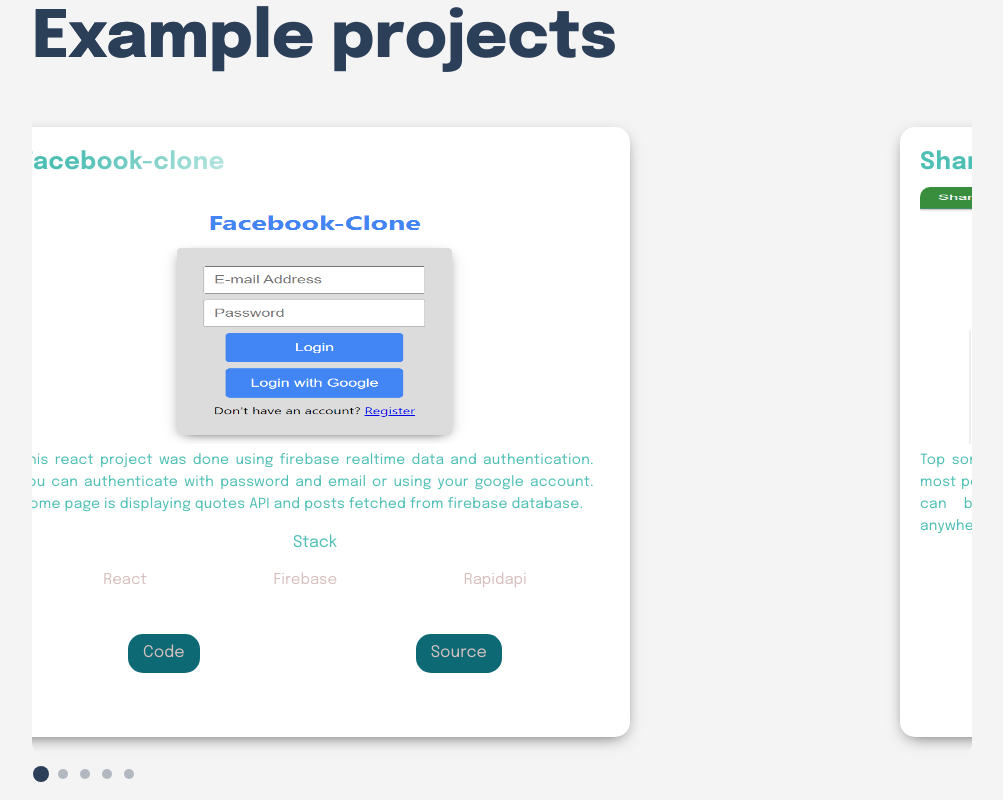
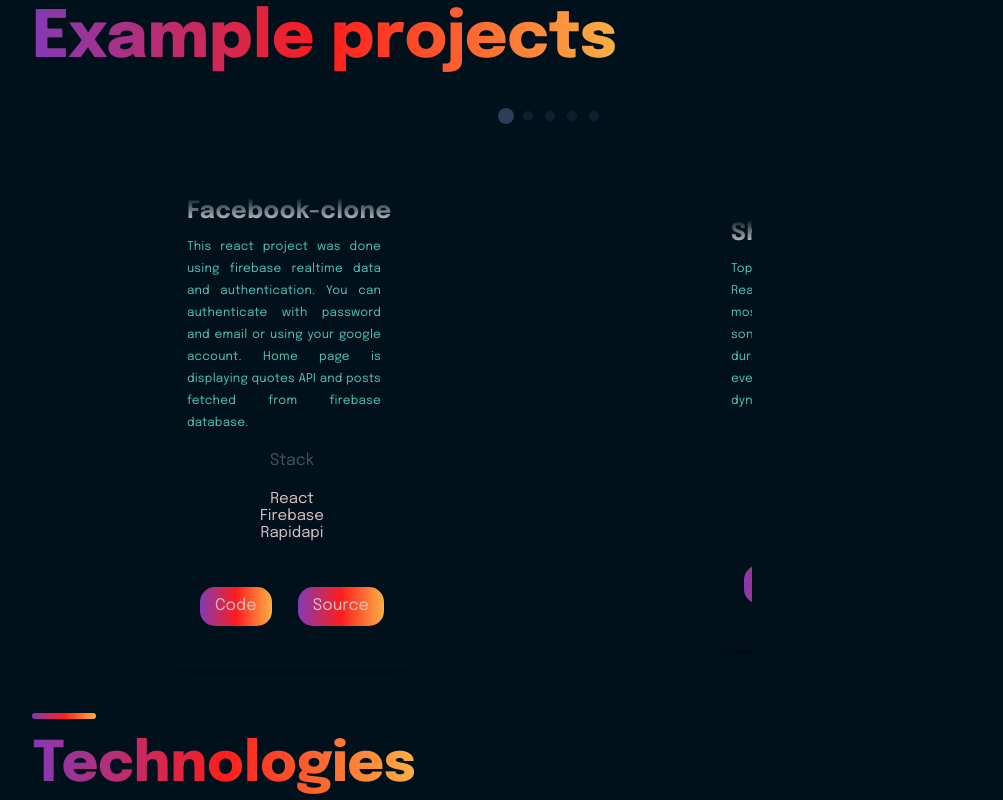
Before and after one commit to idzimbeg/portfolio, a Next.js app: page / in a window 1280 px wide. Shown: the part 920-1720 px from the top of the page, without its empty margins (88-1091 px from the left). Built offline with nearby package versions, Linux system fonts and the light colour scheme; a web font is replaced by a local one.

Commit message:
New design layout

```diff
--- a/src/components/Footer/FooterStyles.js
+++ b/src/components/Footer/FooterStyles.js
@@ -2,7 +2,7 @@
 
 export const FooterWrapper = styled.section`
   width: calc(100vw - 96px);
-  background: white;
+  background: #01111c;
   box-shadow: 0px 5px 17px -7px rgba(0, 0, 0, 0.75);
   max-width: 1040px;
   border-radius: 15px 5px 15px 5px;
@@ -26,7 +26,7 @@
   left: 0;
 
   &:hover {
-	color: #2c3f59;
+    color: #2c3f59;
     left: 6px;
   }
 
--- a/src/components/ProjectTimeLine/ProjectTimeLine.js
+++ b/src/components/ProjectTimeLine/ProjectTimeLine.js
@@ -34,7 +34,7 @@
 
     if (carouselRef.current) {
       const scrollLeft = Math.floor(
-        carouselRef.current.scrollWidth * 0.8 * (i / projects.length)
+        carouselRef.current.scrollWidth * (i / projects.length)
       );
 
       scroll(carouselRef.current, scrollLeft);
@@ -63,22 +63,32 @@
   return (
     <Section id="projects">
       <SectionTitle main>Example projects</SectionTitle>
+      <CarouselButtons>
+        {projects.map((item, index) => (
+          <CarouselButton
+            key={index}
+            index={index}
+            active={activeItem}
+            onClick={(e) => handleClick(e, index)}
+            type="button"
+          >
+            <CarouselButtonDot active={activeItem} />
+          </CarouselButton>
+        ))}
+      </CarouselButtons>
       <CarouselContainer ref={carouselRef} onScroll={handleScroll}>
-        {projects.map(
-          ({ index, image, title, description, tags, source, visits }) => (
+        {projects.map(({ index, title, description, tags, source, visits }) => (
           <>
             <CarouselMobileScrollNode
               key={index}
-                final={index === TOTAL_CAROUSEL_COUNT - 1}
+              final={index === TOTAL_CAROUSEL_COUNT}
             >
               <CarouselItem
                 key={index}
                 id={`carousel__item-${index}`}
                 active={activeItem}
-                  // onClick={(e) => handleClick(e, index)}
               >
                 <CarouselItemTitle>{title}</CarouselItemTitle>
-                  <Img src={image} />
                 <CarouselItemText>{description}</CarouselItemText>
                 <div>
                   <br />
@@ -96,22 +106,8 @@
               </CarouselItem>
             </CarouselMobileScrollNode>
           </>
-          )
-        )}
+        ))}
       </CarouselContainer>
-      <CarouselButtons>
-        {projects.map((item, index) => (
-          <CarouselButton
-            key={index}
-            index={index}
-            active={activeItem}
-            onClick={(e) => handleClick(e, index)}
-            type="button"
-          >
-            <CarouselButtonDot active={activeItem} />
-          </CarouselButton>
-        ))}
-      </CarouselButtons>
     </Section>
   );
 };
--- a/src/components/ProjectTimeLine/ProjectTimeLineStyles.js
+++ b/src/components/ProjectTimeLine/ProjectTimeLineStyles.js
@@ -1,13 +1,13 @@
 import styled from "styled-components";
 
 export const CarouselContainer = styled.ul`
-  max-width: 940px;
+  max-width: 720px;
   padding: 2rem;
   list-style: none;
   display: flex;
   border-radius: 15px;
-  justify-content: space-around;
-  height: 65rem;
+  height: 50rem;
+  align-items: center;
 
   margin-left: 32px;
   &:first-of-type {
@@ -30,15 +30,17 @@
 `;
 export const CarouselMobileScrollNode = styled.div`
   display: flex;
-  min-width: ${({ final }) => (final ? `100%;` : `100%`)};
+  align-items: center;
+  justify-content: center;
+  min-width: ${({ final }) => (final ? `100%;` : `80%`)};
 `;
 
 export const CarouselItem = styled.div`
-  background: white;
+  background: #01111c;
   box-shadow: 0px 5px 17px -7px rgba(0, 0, 0, 0.75);
   border-radius: 15px;
   padding: 2rem;
-  width: 70%;
+  width: 46%;
 
   @media ${(props) => props.theme.breakpoints.md} {
     max-width: 50%;
@@ -47,7 +49,7 @@
   @media ${(props) => props.theme.breakpoints.sm} {
     margin-left: 32px;
     min-width: 75%;
-    background: #FFF;
+    background: #01111c;
     padding: 4px;
     align-content: start;
     scroll-snap-align: start;
@@ -57,7 +59,7 @@
     height: fit-content;
 
     ${(props) =>
-      props.active === props.index ? `opacity: 1` : `opacity: 0.8`};
+      props.active === props.index ? `opacity: 1` : `opacity: 0.9`};
   }
 `;
 
@@ -68,10 +70,11 @@
   letter-spacing: 0.02em;
   display: flex;
   background: linear-gradient(
-    121.57deg,
-    #4EBFB4 10%,
-    rgba(255, 255, 255, 0.75) 53.15%
+    180deg,
+    #01111c 2%,
+    rgba(255, 255, 255, 0.75) 76%
   );
+
   -webkit-background-clip: text;
   -webkit-text-fill-color: transparent;
   margin-bottom: 8px;
@@ -89,10 +92,10 @@
 `;
 
 export const CarouselItemText = styled.p`
-  font-size: 14px;
+  font-size: 12px;
   line-height: 22px;
   letter-spacing: 0.02em;
-  color: #4EBFB4;
+  color: #4ebfb4;
   padding-right: 16px;
   text-align: justify;
 
@@ -108,12 +111,8 @@
   }
 `;
 export const CarouselButtons = styled.div`
-  // width: 288px;
-
-  // display: none;
-  // visibility: hidden;
-
   display: flex;
+  justify-content: center;
   visibility: visible;
   margin-bottom: 48px;
   @media ${(props) => props.theme.breakpoints.sm} {
@@ -146,10 +145,10 @@
 `;
 
 export const Img = styled.img`
-  width: 100%;
+  width: 75%;
   height: 45%;
+  padding-left: 4rem;
   object-fit: center;
-  border-radius: 10px;
   overflow: hidden;
 `;
 export const TitleContent = styled.div`
@@ -168,6 +167,7 @@
     display: flex;
     flex-direction: column;
     justify-items: space-around;
+    align-items: center;
   }
 `;
 
@@ -175,24 +175,43 @@
   color: #d4c0c0;
   font-size: 1.6rem;
   padding: 1rem 1.5rem;
-  background: #0d6973;
+  background: linear-gradient(
+    90deg,
+    rgba(131, 58, 180, 1) 0%,
+    rgba(253, 29, 29, 1) 50%,
+    rgba(252, 176, 69, 1) 100%
+  );
   border-radius: 15px;
   transition: 0.5s;
   cursor: pointer;
   &:hover {
-    background: #2c3f59;
+    background: linear-gradient(
+      10deg,
+      rgba(131, 58, 180, 1) 0%,
+      rgba(253, 29, 29, 1) 50%,
+      rgba(252, 176, 69, 1) 100%
+    );
   }
   @media ${(props) => props.theme.breakpoints.sm} {
     width: 75%;
+    display: flex;
+    flex-direction: column;
+    justify-items: space-between;
+    align-items: center;
+    margin: 0.5rem 0;
   }
 `;
 
 export const TagList = styled.ul`
   display: flex;
-  justify-content: space-around;
+  flex-direction: column;
+  justify-content: space-between;
+  align-items: center;
   padding: 2rem;
   @media ${(props) => props.theme.breakpoints.sm} {
     flex-direction: column;
+    justify-items: space-between;
+    align-items: center;
   }
 `;
 export const Tag = styled.li`
--- a/src/constants/constants.js
+++ b/src/constants/constants.js
@@ -1,17 +1,19 @@
 export const projects = [
   {
     title: "Facebook-clone",
-    description: "This react project was done using firebase realtime data and authentication. You can authenticate with password and email or using your google account. Home page is displaying quotes API and posts fetched from firebase database.",
+    description:
+      "This react project was done using firebase realtime data and authentication. You can authenticate with password and email or using your google account. Home page is displaying quotes API and posts fetched from firebase database.",
     image: "/images/faclone.png",
     tags: ["React", "Firebase", "Rapidapi"],
     source: "https://github.com/idzimbeg/facebook-clone",
     visits: "https://faclone.netlify.app/",
-    id: 1
+    id: 1,
   },
   {
     title: "ShamRock!",
     description:
-      "Top songs chart created using React. In app you can fetch most recent and most popular songs and sort them by duration. More information on every song can be reached via dynamic modal component. Use https://cors-anywhere.herokuapp.com/ to enable cross-origin requests to anywhere.",
+      "Top songs chart created using React. In app you can fetch most recent and most popular songs and sort them by duration. More information on every song can be reached via dynamic modal component.",
+    // Use https://cors-anywhere.herokuapp.com/ to enable cross-origin requests to anywhere.",
     image: "/images/shamrock.png",
     tags: ["React", "Deezer API", "Material UI"],
     source: "https://github.com/idzimbeg/clover-tunes",
@@ -47,5 +49,5 @@
     source: "https://github.com/idzimbeg/expenses_app",
     visits: "https://simple-expenses-manager-app.netlify.app/",
     id: 5,
-  }
+  },
 ];
--- a/src/layout/Layout.js
+++ b/src/layout/Layout.js
@@ -1,27 +1,15 @@
-import React, { useEffect, useState } from "react";
+import React from "react";
 
 import Footer from "../components/Footer/Footer";
 import Header from "../components/Header/Header";
-import { Ball, Container, LoadingDisplay } from "./LayoutStyles";
+import { Container } from "./LayoutStyles";
 
 export const Layout = ({ children }) => {
-  const [isHidden, setIsHidden] = useState(false);
-
-  useEffect(() => {
-    setTimeout(() => {
-      setIsHidden(true);
-    }, 1200);
-  }, []);
-
-  return isHidden ? (
+  return (
     <Container>
       <Header />
       <main>{children}</main>
       <Footer />
     </Container>
-  ) : (
-    <LoadingDisplay>
-      <Ball />
-    </LoadingDisplay>
   );
 };
--- a/src/layout/LayoutStyles.js
+++ b/src/layout/LayoutStyles.js
@@ -1,49 +1,4 @@
-import styled, { keyframes } from "styled-components";
-
-const slide = keyframes`
-0% {
-    transform: translateY(-500px);
-            animation-timing-function: ease-in;
-}
-
-  38% {
-            transform: translateY(0);
-            animation-timing-function: ease-out;
-    opacity: 1;
-  }
-  55% {
-            transform: translateY(-65px);
-            animation-timing-function: ease-in;
-  }
-  72% {
-            transform: translateY(0);
-            animation-timing-function: ease-out;
-  }
-  81% {
-            transform: translateY(-28px);
-            animation-timing-function: ease-in;
-  }
-  90% {
-            transform: translateY(0);
-            animation-timing-function: ease-out;
-  }
-  95% {
-            transform: translateY(-8px);
-            animation-timing-function: ease-in;
-  }
-  100% {
-            transform: translateY(0);
-            animation-timing-function: ease-out;
-  }
-  `;
-export const Ball = styled.div`
-  height: 100px;
-  width: 100px;
-  border-radius: 100%;
-  background: #4ebfb485;
-  box-shadow: 0px 5px 17px -7px rgba(0, 0, 0, 0.75);
-  animation: ${(props) => (props.out ? slide : slide)} 1.2s both;
-`;
+import styled from "styled-components";
 
 export const LoadingDisplay = styled.div`
   position: fixed;
--- a/src/styles/GlobalComponents/index.js
+++ b/src/styles/GlobalComponents/index.js
@@ -1,9 +1,9 @@
 import styled from "styled-components";
 
 export const Section = styled.section`
-  display: ${(props) => props.grid ? "grid" : "flex" };
-  flex-direction: ${(props) => props.row ? "row" : "column" };
-  padding: ${(props) => props.nopadding ? "0" : "32px 48px 0" } ;
+  display: ${(props) => (props.grid ? "grid" : "flex")};
+  flex-direction: ${(props) => (props.row ? "row" : "column")};
+  padding: ${(props) => (props.nopadding ? "0" : "32px 48px 0")};
   margin: 0 auto;
   max-width: 1040px;
   box-sizing: content-box;
@@ -17,42 +17,47 @@
   }
 
   @media ${(props) => props.theme.breakpoints.sm} {
-    padding: ${(props) => props.nopadding ? "0" : "16px 16px 0" } ;
+    padding: ${(props) => (props.nopadding ? "0" : "16px 16px 0")};
 
     width: calc(100vw - 32px);
     flex-direction: column;
   }
-`
+`;
 
 export const SectionTitle = styled.h2`
   font-weight: 800;
-  font-size: ${(props) => props.main ? '65px' : '56px'};
-  line-height: ${(props) => props.main ? '72px' : '56px'};
+  font-size: ${(props) => (props.main ? "65px" : "56px")};
+  line-height: ${(props) => (props.main ? "72px" : "56px")};
   width: max-content;
   max-width: 100%;
-  background: linear-gradient(121.57deg, #2C3F59 18.77%, rgba(255, 255, 255, 0.66) 60.15%);
+  background: linear-gradient(
+    90deg,
+    rgba(131, 58, 180, 1) 0%,
+    rgba(253, 29, 29, 1) 50%,
+    rgba(252, 176, 69, 1) 100%
+  );
   -webkit-background-clip: text;
-  -webkit-text-fill-color: #2C3F59;
+  -webkit-text-fill-color: transparent;
   margin-bottom: 16px;
-  padding: ${(props) => props.main ? '58px 0 16px' : '0'};
+  padding: ${(props) => (props.main ? "58px 0 16px" : "0")};
 
-  @media ${props => props.theme.breakpoints.md}{
-    font-size: ${(props) => props.main ? '56px' : '48px'};
-    line-height: ${(props) => props.main ? '56px' : '48px'};
+  @media ${(props) => props.theme.breakpoints.md} {
+    font-size: ${(props) => (props.main ? "56px" : "48px")};
+    line-height: ${(props) => (props.main ? "56px" : "48px")};
     margin-bottom: 12px;
-    padding: ${(props) => props.main ? '40px 0 12px' : '0'};
+    padding: ${(props) => (props.main ? "40px 0 12px" : "0")};
   }
 
-  @media ${props => props.theme.breakpoints.sm}{
+  @media ${(props) => props.theme.breakpoints.sm} {
     font-size: 32px;
     line-height: 40px;
-    font-size: ${(props) => props.main ? '28px' : '32px'};
-    line-height: ${(props) => props.main ? '32px' : '40px'};
+    font-size: ${(props) => (props.main ? "28px" : "32px")};
+    line-height: ${(props) => (props.main ? "32px" : "40px")};
     margin-bottom: 8px;
-    padding: ${(props) => props.main ? '16px 0 8px' : '0'};
+    padding: ${(props) => (props.main ? "16px 0 8px" : "0")};
     max-width: 100%;
   }
-`
+`;
 
 export const SectionText = styled.p`
   max-width: 800px;
@@ -60,9 +65,8 @@
   line-height: 40px;
   font-weight: 300;
   padding-bottom: 3.6rem;
-  color: #4EBFB4;
+  color: #4ebfb4;
   text-align: justify;
-
 
   @media ${(props) => props.theme.breakpoints.md} {
     max-width: 670px;
@@ -76,19 +80,19 @@
     line-height: 24px;
     padding-bottom: 16px;
   }
-`
+`;
 
 export const SectionDivider = styled.div`
-
   width: 64px;
   height: 6px;
   border-radius: 10px;
   background-color: #fff;
-  background: ${(props) => props.colorAlt ?
-    'linear-gradient(90deg, rgba(44,63,89,1) 0%, rgba(55,166,166,1) 50%, rgba(78,191,180,1) 88%)' :
-    'linear-gradient(90deg, rgba(44,63,89,1) 0%, rgba(55,166,166,1) 50%, rgba(78,191,180,1) 88%)'};
+  background: ${(props) =>
+    props.colorAlt
+      ? "linear-gradient(90deg, rgba(131,58,180,1) 0%, rgba(253,29,29,1) 50%, rgba(252,176,69,1) 100%)"
+      : "linear-gradient(90deg, rgba(131,58,180,1) 0%, rgba(253,29,29,1) 50%, rgba(252,176,69,1) 100%)"};
 
-    margin: ${(props) => props.divider ? "4rem 0" : "" };
+  margin: ${(props) => (props.divider ? "4rem 0" : "")};
 
   @media ${(props) => props.theme.breakpoints.md} {
     width: 48px;
@@ -99,15 +103,20 @@
     width: 32px;
     height: 2px;
   }
-`
+`;
 export const SectionSubText = styled.p`
   max-width: 800px;
   font-weight: 300;
   font-size: 18px;
   line-height: 32px;
-  color: #2C3F59;
+  color: linear-gradient(
+    90deg,
+    rgba(131, 58, 180, 1) 0%,
+    rgba(253, 29, 29, 1) 50%,
+    rgba(252, 176, 69, 1) 100%
+  );
 
-@media ${(props) => props.theme.breakpoints.md} {
+  @media ${(props) => props.theme.breakpoints.md} {
     max-width: 672px;
     font-size: 16px;
     line-height: 25px;
@@ -117,9 +126,9 @@
     font-size: 14px;
     line-height: 22px;
   }
-`
+`;
 export const SecondaryBtn = styled.button`
-  color: #FFF;
+  color: black;
   background: none;
   border: 1px solid rgba(255, 255, 255, 0.33);
   box-sizing: border-box;
@@ -138,18 +147,19 @@
   }
 
   &:hover {
-    color: #37A6A6;
-    background: #4EBFB4;
+    color: #37a6a6;
+    background: #4ebfb4;
     border: 1px solid #fff;
   }
 
   &:active {
-    background: #4EBFB4;
+    background: #4ebfb4;
     border: 1px solid #304169;
-    box-shadow: inset 0px 2px 1px rgba(46, 49, 55, 0.15), inset 0px 0px 4px rgba(20, 20, 55, 0.3);
+    box-shadow: inset 0px 2px 1px rgba(46, 49, 55, 0.15),
+      inset 0px 0px 4px rgba(20, 20, 55, 0.3);
   }
 
-  @media ${(props) => props.theme.breakpoints.md}{
+  @media ${(props) => props.theme.breakpoints.md} {
     margin-top: 24px;
     margin-bottom: 64px;
     padding: 16px 24px;
@@ -166,65 +176,84 @@
     font-size: 14px;
     line-height: 16px;
   }
-`
+`;
 
 export const ButtonBack = styled.div`
-  width: ${({ alt }) => alt ? '150px' : '262px'};
-  height: ${({ alt }) => alt ? '52px' : '64px'};
+  width: ${({ alt }) => (alt ? "150px" : "262px")};
+  height: ${({ alt }) => (alt ? "52px" : "64px")};
   border-radius: 50px;
-  font-size: ${({ alt }) => alt ? '20px' : '24px'};
+  font-size: ${({ alt }) => (alt ? "20px" : "24px")};
   font-weight: 600;
   display: flex;
   align-items: center;
   justify-content: center;
-  margin: ${({ alt, form }) => (alt || form) ? '0' : '0 0 80px'};
+  margin: ${({ alt, form }) => (alt || form ? "0" : "0 0 80px")};
   color: #fff;
-  background: #4EBFB4;
-  // ${({ alt }) => alt ? 'linear-gradient(90deg, rgba(44,63,89,1) 0%, rgba(55,166,166,1) 35%, rgba(213,242,237,1) 100%)' : 'linear-gradient(90deg, rgba(44,63,89,1) 35%, rgba(55,166,166,1) 86%, rgba(213,242,237,1) 100%)'};
+  background: rgb(131, 58, 180);
+  // ${({ alt }) =>
+    alt
+      ? "linear-gradient(90deg, rgba(131,58,180,1) 0%, rgba(253,29,29,1) 50%, rgba(252,176,69,1) 100%)"
+      : "linear-gradient(90deg, rgba(131,58,180,1) 0%, rgba(253,29,29,1) 50%, rgba(252,176,69,1) 100%)"};
   cursor: pointer;
   transition: 0.5s ease;
   position: relative;
   overflow: hidden;
-  opacity: ${({ disabled }) => disabled ? '.5' : '1'};
+  opacity: ${({ disabled }) => (disabled ? ".5" : "1")};
 
   @media ${(props) => props.theme.breakpoints.md} {
-    width: ${({ alt }) => alt ? '150px' : '184px'};
-    height: ${({ alt }) => alt ? '52px' : '48px'};
-    font-size: ${({ alt }) => alt ? '20px' : '16px'};
-    margin-bottom: ${({ alt }) => alt ? '0' : '64px'};
+    width: ${({ alt }) => (alt ? "150px" : "184px")};
+    height: ${({ alt }) => (alt ? "52px" : "48px")};
+    font-size: ${({ alt }) => (alt ? "20px" : "16px")};
+    margin-bottom: ${({ alt }) => (alt ? "0" : "64px")};
   }
 
   @media ${(props) => props.theme.breakpoints.sm} {
     width: 100%;
     height: 32px;
     font-size: 14px;
-    margin-bottom: ${({ alt }) => alt ? '0' : '32px'};
+    margin-bottom: ${({ alt }) => (alt ? "0" : "32px")};
   }
-`
+`;
 
 export const ButtonFront = styled.button`
   border-bottom: 5px solid black;
   border-radius: 50px;
-  color: #fff;
+  color: #01111c;
   display: flex;
   position: absolute;
   top: 0;
   left: 0;
   width: 100%;
   height: 100%;
-  background: #4EBFB4;
-  // ${({ alt }) => alt ? 'linear-gradient(90deg, rgba(44,63,89,1) 0%, rgba(55,166,166,1) 49%, rgba(213,242,237,1) 100%)' : 'linear-gradient(90deg, rgba(44,63,89,1) 0%, rgba(55,166,166,1) 50%, rgba(78,191,180,1) 88%)'};
-  opacity: ${({ disabled }) => disabled ? '.5' : '1'};
-  transition: .4s ease;
-  font-size: ${({ alt }) => alt ? '20px' : '24px'};
+  background: linear-gradient(
+    90deg,
+    rgba(131, 58, 180, 1) 0%,
+    rgba(253, 29, 29, 1) 50%,
+    rgba(252, 176, 69, 1) 100%
+  );
+  ${({ alt }) =>
+    alt
+      ? "linear-gradient(90deg, rgba(131,58,180,1) 0%, rgba(253,29,29,1) 50%, rgba(252,176,69,1) 100%)"
+      : "linear-gradient(90deg, rgba(131,58,180,1) 0%, rgba(253,29,29,1) 50%, rgba(252,176,69,1) 100%)"};
+  opacity: ${({ disabled }) => (disabled ? ".5" : "1")};
+  transition: 0.4s ease;
+  font-size: ${({ alt }) => (alt ? "20px" : "24px")};
   font-weight: 600;
   align-items: center;
   justify-content: center;
   cursor: pointer;
-  box-shadow: ${({ disabled }) => disabled ? 'inset 0px 2px 1px rgba(46, 49, 55, 0.15), inset 0px 0px 4px rgba(20, 20, 55, 0.3)' : 'none'};
+  box-shadow: ${({ disabled }) =>
+    disabled
+      ? "inset 0px 2px 1px rgba(46, 49, 55, 0.15), inset 0px 0px 4px rgba(20, 20, 55, 0.3)"
+      : "none"};
 
   &:hover {
-    background: linear-gradient(90deg, rgba(44,63,89,1) -10%, rgba(55,166,166,1) 49%, rgba(213,242,237,1) 120%);
+    background: linear-gradient(
+      10deg,
+      rgba(131, 58, 180, 1) 0%,
+      rgba(253, 29, 29, 1) 50%,
+      rgba(252, 176, 69, 1) 100%
+    );
   }
   &:focus {
     outline: none;
@@ -237,8 +266,8 @@
     transform: translateY(2px);
   }
 
-  &:disabled{
-    background: linear-gradient(270deg, #00DBD8 0%, #B133FF 100%);
+  &:disabled {
+    background: linear-gradient(270deg, #00dbd8 0%, #b133ff 100%);
     opacity: 0.5;
     box-shadow: 0px 5px 17px -7px rgba(0, 0, 0, 0.75);
 
@@ -246,45 +275,44 @@
   }
 
   @media ${(props) => props.theme.breakpoints.md} {
-    font-size: ${({ alt }) => alt ? '20px' : '16px'};
+    font-size: ${({ alt }) => (alt ? "20px" : "16px")};
   }
 
   @media ${(props) => props.theme.breakpoints.sm} {
     font-size: 14px;
   }
-`
+`;
 
 export const LinkContainer = styled.div`
-  margin-left: ${({ large }) => large ? '24px' : '16px'};
+  margin-left: ${({ large }) => (large ? "24px" : "16px")};
   transition: 0.3s ease;
   justify-content: center;
   border-radius: 50px;
   padding: 8px;
 
   &:hover {
-    background-color: #4EBFB4;
+    background-color: #4ebfb4;
     transform: scale(1.2);
     cursor: pointer;
   }
 
   @media ${(props) => props.theme.breakpoints.md} {
-    margin-left: ${({ large }) => large ? '16px' : '8px'};
-
+    margin-left: ${({ large }) => (large ? "16px" : "8px")};
   }
   @media ${(props) => props.theme.breakpoints.sm} {
-    margin-left: ${({ large }) => large ? '0' : '8px'};
+    margin-left: ${({ large }) => (large ? "0" : "8px")};
   }
-`
+`;
 
 export const LinkIconImg = styled.div`
   display: flex;
-  height: ${({ large }) => large ? '32px' : '24px'};
+  height: ${({ large }) => (large ? "32px" : "24px")};
 
   @media ${(props) => props.theme.breakpoints.md} {
-    height: ${({ nav }) => nav ? '16px' : '24px'};
+    height: ${({ nav }) => (nav ? "16px" : "24px")};
   }
 
   @media ${(props) => props.theme.breakpoints.sm} {
-    height: ${({ large }) => large ? '32px' : '16px'};
+    height: ${({ large }) => (large ? "32px" : "16px")};
   }
-`
+`;
--- a/src/themes/default.js
+++ b/src/themes/default.js
@@ -1,19 +1,19 @@
 export default {
   fonts: {
-    title: 'Epilogue, sans-serif',
-    main: 'Epilogue, sans-serif'
+    title: "Epilogue, sans-serif",
+    main: "Epilogue, sans-serif",
   },
   colors: {
-    primary1: "#4EBFB4",
-    background1: "#dedede50",
+    primary1: "#dedede50",
+    background1: "#01111c",
     accent1: "hsl(34.9,98.6%,72.9%)",
     button: "hsl(205.1,100%,36.1%)",
     background2: "hsl(232.7,27.3%,23.7%)",
   },
   breakpoints: {
-    sm: 'screen and (max-width: 640px)',
-    md: 'screen and (max-width: 768px)',
-    lg: 'screen and (max-width: 1024px)',
-    xl: 'screen and (max-width: 1280px)'
+    sm: "screen and (max-width: 640px)",
+    md: "screen and (max-width: 768px)",
+    lg: "screen and (max-width: 1024px)",
+    xl: "screen and (max-width: 1280px)",
   },
-}
+};
```
Also changed, not shown: src/components/ContactForm/ContactFormStyles.js (+52 -36 lines). Lines whose indentation alone changed are shown as unchanged.
